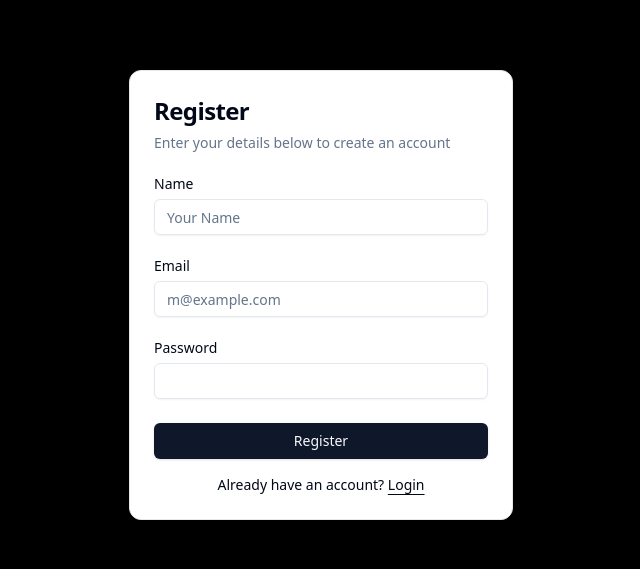
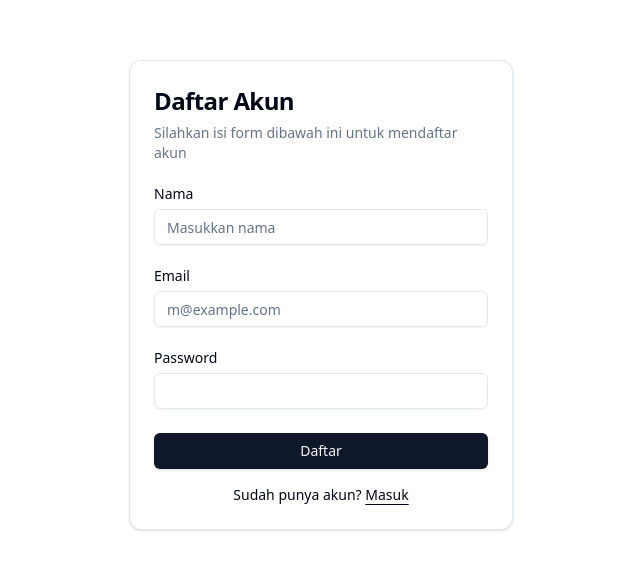
Before and after one commit to Logicalyan/fe-fetch-task-from-api, a Next.js app: page /register in a window 1280 px wide. Shown: the part 105-674 px from the top of the page, without its empty margins (319-959 px from the left). Built offline with nearby package versions, Linux system fonts and the light colour scheme; no server answers.

Commit message:
update: add localstorage name & dropdown ui

```diff
--- a/package.json
+++ b/package.json
@@ -13,6 +13,7 @@
     "@radix-ui/react-dialog": "^1.1.6",
     "@radix-ui/react-dropdown-menu": "^2.1.6",
     "@radix-ui/react-label": "^2.1.2",
+    "@radix-ui/react-popover": "^1.1.6",
     "@radix-ui/react-separator": "^1.1.2",
     "@radix-ui/react-slot": "^1.1.2",
     "@radix-ui/react-tooltip": "^1.1.8",
--- a/src/app/(auth)/register/page.jsx
+++ b/src/app/(auth)/register/page.jsx
@@ -2,7 +2,7 @@ import { RegisterForm } from "@/components/register-form"
 
 export default function Page() {
   return (
-    (<div className="flex min-h-svh w-full items-center justify-center p-6 md:p-10 bg-black">
+    (<div className="flex min-h-svh w-full items-center justify-center p-6 md:p-10">
       <div className="w-full max-w-sm">
         <RegisterForm />
       </div>
--- a/src/app/dashboard/page.jsx
+++ b/src/app/dashboard/page.jsx
@@ -7,7 +7,7 @@ import { Card, CardContent, CardHeader, CardTitle } from "@/components/ui/card";
 import { Skeleton } from "@/components/ui/skeleton";
 import { toast, Toaster } from "react-hot-toast";
 import { Input } from "@/components/ui/input";
-import { Sun, Moon } from "lucide-react";
+import { Sun, Moon, ChevronDown } from "lucide-react";
 
 import ModalsEdit from "@/components/dashboard/ModalsEdit";
 import ModalsDelete from "@/components/dashboard/ModalsDelete";
@@ -18,12 +18,14 @@ import useCreateUser from "@/hooks/useCreateUser";
 import ModalsCreate from "@/components/dashboard/ModalsCreate";
 import { useRouter } from "next/navigation";
 import { destroyCookie, parseCookies } from "nookies";
+import { Popover, PopoverContent, PopoverTrigger } from "@/components/ui/popover";
 
 export default function UserDashboard() {
 
   const router = useRouter();
   const cookies = parseCookies();
   const token = cookies.token;
+  const [name, setName] = useState("");
 
   //Hooks for modal create
   const { openCreate, setOpenCreate, handleOpenCreate, newUser, setNewUser, handleCreateUser } = useCreateUser();
@@ -54,6 +56,11 @@ export default function UserDashboard() {
   useEffect(() => {
     if (!token) {
       router.push("/login");
+    }
+
+    const storageName = localStorage.getItem("name");
+    if (storageName) {
+      setName(storageName);
     }
   }, [token, router]);
 
@@ -126,15 +133,21 @@ const handleLogout = async () => {
       <Toaster position="top-right" />
       <Card className="w-full max-w-7xl shadow-lg rounded-2xl">
         <CardHeader className="flex-row justify-between items-center">
-          <CardTitle className="md:text-3xl font-semibold">User Dashboard</CardTitle>
-          {/* <div className="flex items-center space-x-4">
-            <Skeleton className="h-12 w-12 rounded-full" />
-            <div className="space-y-2">
-              <Skeleton className="h-4 w-[250px]" />
-              <Skeleton className="h-4 w-[200px]" />
-            </div>
-          </div> */}
-          <Button onClick={handleLogout} variant="destructive">Logout</Button>
+          <CardTitle className="w-full flex justify-between items-center">
+            <p>
+            Dashboard
+            </p>
+            <Popover>
+              <PopoverTrigger className="cursor-pointer flex items-center justify-center md:space-x-4 space-x-2">
+                <p className="font-semibold md:block">Hello, {name}</p>
+                <ChevronDown className="md:w-4 md:h-4 w-2 h-2 text-gray-500"/>
+              </PopoverTrigger>
+              <PopoverContent>
+                <p className="font-semibold">{name}</p>
+                <Button onClick={handleLogout} variant="destructive">Keluar</Button>
+              </PopoverContent>
+            </Popover>
+          </CardTitle>
         </CardHeader>
 
         <CardContent>
@@ -162,9 +175,10 @@ const handleLogout = async () => {
                   <TableRow>
                     <TableHead>No</TableHead>
                     <TableHead>ID</TableHead>
-                    <TableHead>Name</TableHead>
+                    <TableHead>Nama</TableHead>
                     <TableHead>Email</TableHead>
-                    <TableHead className="text-center">Actions</TableHead>
+                    <TableHead>Dibuat pada</TableHead>
+                    <TableHead className="text-center">Aksi</TableHead>
                   </TableRow>
                 </TableHeader>
                 <TableBody>
@@ -174,6 +188,17 @@ const handleLogout = async () => {
                       <TableCell>{user.id}</TableCell>
                       <TableCell>{user.name}</TableCell>
                       <TableCell>{user.email}</TableCell>
+                      <TableCell>
+                        {new Date(user.created_at).toLocaleDateString("id-ID", {
+                          year: "numeric",
+                          month: "long",
+                          day: "numeric",
+                          hour: "numeric",
+                          minute: "numeric",
+                          second: "numeric",
+                          timeZone: "Asia/Jakarta",
+                        })}
+                      </TableCell>
                       <TableCell className="flex gap-2 justify-center">
                         <Button size="sm" onClick={() => handleOpenEdit(user)}>Ubah</Button>
                         <Button size="sm" variant="destructive" onClick={() => handleDeleteConfirm(user.id)}>Hapus</Button>
@@ -185,15 +210,15 @@ const handleLogout = async () => {
 
               <div className="flex justify-between items-center mt-4">
                 {pagination.prev_page_url ? (
-                  <Button onClick={() => fetchUsers(pagination.current_page - 1)}>Previous</Button>
+                  <Button onClick={() => fetchUsers(pagination.current_page - 1)}>Sebelumnya</Button>
                 ) : (
                   <span />
                 )}
                 <span>
-                  Page {pagination.current_page} of {pagination.last_page}
+                  Halaman {pagination.current_page} dari {pagination.last_page}
                 </span>
                 {pagination.next_page_url ? (
-                  <Button onClick={() => fetchUsers(pagination.current_page + 1)}>Next</Button>
+                  <Button onClick={() => fetchUsers(pagination.current_page + 1)}>Selanjutnya</Button>
                 ) : (
                   <span />
                 )}
@@ -204,13 +229,13 @@ const handleLogout = async () => {
       </Card>
 
       {/* Modal Create User */}
-      <ModalsCreate openCreate={openCreate} setOpenCreate={setOpenCreate} newUser={newUser} setNewUser={setNewUser} handleCreateUser={()=> handleCreateUser(fetchUsers)} />
+      <ModalsCreate openCreate={openCreate} setOpenCreate={setOpenCreate} newUser={newUser} setNewUser={setNewUser} handleCreateUser={() => handleCreateUser(fetchUsers)} />
 
       {/* Modal Edit User */}
       <ModalsEdit open={openEdit} setOpen={setOpenEdit} editUser={editUser} setEditUser={setEditUser} handleEdit={() => handleEdit(fetchUsers)} />
 
       {/* Modal Delete User */}
-      <ModalsDelete openDelete={openDelete} setOpenDelete={setOpenDelete} handleDelete={() => handleDelete(fetchUsers)}/>
+      <ModalsDelete openDelete={openDelete} setOpenDelete={setOpenDelete} handleDelete={() => handleDelete(fetchUsers)} />
 
     </div>
   );
--- a/src/components/login-form.jsx
+++ b/src/components/login-form.jsx
@@ -50,7 +50,7 @@ export function LoginForm({ className, ...props }) {
         path: "/",
         maxAge: 60 * 60 * 24, // 1 day
       });
-      // localStorage.setItem("name", data.data.name);
+      localStorage.setItem("name", data.data.name);
 
       // Redirect ke dashboard
       router.push("/dashboard");
@@ -65,9 +65,9 @@ export function LoginForm({ className, ...props }) {
     <div className={cn("flex flex-col gap-6", className)} {...props}>
       <Card>
         <CardHeader>
-          <CardTitle className="text-2xl">Login</CardTitle>
+          <CardTitle className="text-2xl">Masuk Akun</CardTitle>
           <CardDescription>
-            Enter your email below to login to your account
+            Masukkan email dan password untuk masuk
           </CardDescription>
         </CardHeader>
         <CardContent>
@@ -78,7 +78,7 @@ export function LoginForm({ className, ...props }) {
                 <Input
                   id="email"
                   type="email"
-                  placeholder="m@example.com"
+                  placeholder="name@email.com"
                   value={formData.email}
                   onChange={handleChange}
                   required
@@ -90,7 +90,7 @@ export function LoginForm({ className, ...props }) {
                   <a
                     href="#"
                     className="ml-auto inline-block text-sm underline-offset-4 hover:underline">
-                    Forgot your password?
+                    Lupa Password?
                   </a>
                 </div>
                 <Input
@@ -103,13 +103,13 @@ export function LoginForm({ className, ...props }) {
               </div>
               {error && <p className="text-red-500 text-sm">{error}</p>}
               <Button type="submit" className="w-full" disabled={loading}>
-                {loading ? "Logging in..." : "Login"}
+                {loading ? "Masuk ke akun..." : "Masuk"}
               </Button>
             </div>
             <div className="mt-4 text-center text-sm">
-              Don&apos;t have an account?{" "}
+              Belum punya akun?{" "}
               <a href="/register" className="underline underline-offset-4">
-                Register
+                Daftar
               </a>
             </div>
           </form>
--- a/src/components/register-form.jsx
+++ b/src/components/register-form.jsx
@@ -48,7 +48,7 @@ export function RegisterForm({ className, ...props }) {
         throw new Error(data.errors || "Registration failed");
       }
 
-      setSuccess("Registration successful! Redirecting to login...");
+      setSuccess("Berhasil mendaftarkan akun! Silahkan login.");
       setTimeout(() => router.push("/login"), 2000);
     } catch (error) {
       setError(error.message);
@@ -61,20 +61,20 @@ export function RegisterForm({ className, ...props }) {
     <div className={cn("flex flex-col gap-6", className)} {...props}>
       <Card>
         <CardHeader>
-          <CardTitle className="text-2xl">Register</CardTitle>
+          <CardTitle className="text-2xl">Daftar Akun</CardTitle>
           <CardDescription>
-            Enter your details below to create an account
+            Silahkan isi form dibawah ini untuk mendaftar akun
           </CardDescription>
         </CardHeader>
         <CardContent>
           <form onSubmit={handleSubmit}>
             <div className="flex flex-col gap-6">
               <div className="grid gap-2">
-                <Label htmlFor="name">Name</Label>
+                <Label htmlFor="name">Nama</Label>
                 <Input
                   id="name"
                   type="text"
-                  placeholder="Your Name"
+                  placeholder="Masukkan nama"
                   value={formData.name}
                   onChange={handleChange}
                   required
@@ -104,13 +104,13 @@ export function RegisterForm({ className, ...props }) {
               {error && <p className="text-red-500 text-sm">{error}</p>}
               {success && <p className="text-green-500 text-sm">{success}</p>}
               <Button type="submit" className="w-full" disabled={loading}>
-                {loading ? "Registering..." : "Register"}
+                {loading ? "Mendaftarkan akun..." : "Daftar"}
               </Button>
             </div>
             <div className="mt-4 text-center text-sm">
-              Already have an account?{" "}
+              Sudah punya akun?{" "}
               <a href="/login" className="underline underline-offset-4">
-                Login
+                Masuk
               </a>
             </div>
           </form>
--- /dev/null
+++ b/src/components/ui/popover.jsx
@@ -0,0 +1,29 @@
+"use client"
+
+import * as React from "react"
+import * as PopoverPrimitive from "@radix-ui/react-popover"
+
+import { cn } from "@/lib/utils"
+
+const Popover = PopoverPrimitive.Root
+
+const PopoverTrigger = PopoverPrimitive.Trigger
+
+const PopoverAnchor = PopoverPrimitive.Anchor
+
+const PopoverContent = React.forwardRef(({ className, align = "center", sideOffset = 4, ...props }, ref) => (
+  <PopoverPrimitive.Portal>
+    <PopoverPrimitive.Content
+      ref={ref}
+      align={align}
+      sideOffset={sideOffset}
+      className={cn(
+        "z-50 w-72 rounded-md border bg-popover p-4 text-popover-foreground shadow-md outline-none data-[state=open]:animate-in data-[state=closed]:animate-out data-[state=closed]:fade-out-0 data-[state=open]:fade-in-0 data-[state=closed]:zoom-out-95 data-[state=open]:zoom-in-95 data-[side=bottom]:slide-in-from-top-2 data-[side=left]:slide-in-from-right-2 data-[side=right]:slide-in-from-left-2 data-[side=top]:slide-in-from-bottom-2",
+        className
+      )}
+      {...props} />
+  </PopoverPrimitive.Portal>
+))
+PopoverContent.displayName = PopoverPrimitive.Content.displayName
+
+export { Popover, PopoverTrigger, PopoverContent, PopoverAnchor }
```
Also changed, not shown: 1 other file (tests, documents, lock files or other folders). Lines whose indentation alone changed are shown as unchanged.
